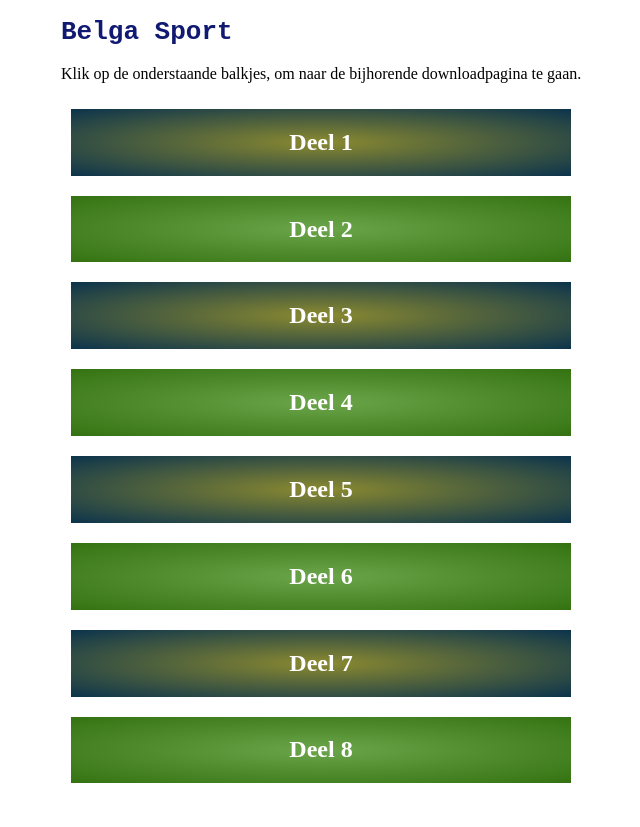
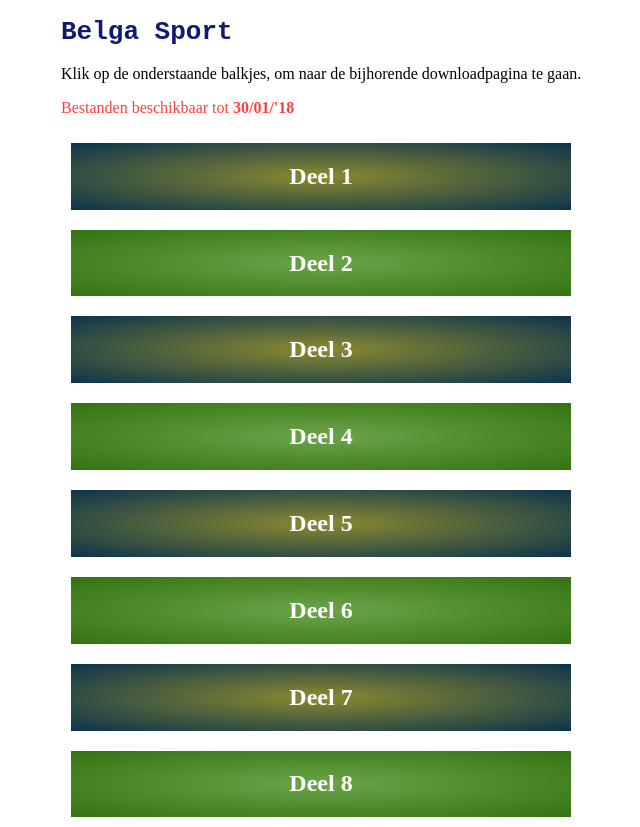
Before and after one commit to mahtavaa/mahtavaa.github.io, a plain HTML site: page Belga Sport.html in a window 1280 px wide. Shown: the whole page, without its empty margins (67-707 px from the left). Before the commit the page ends 800 px from the top, so only its background shows below. Drawn offline with Linux system fonts and the light colour scheme.

Commit message:
Add expiration warning

```diff
--- a/Belga Sport.html
+++ b/Belga Sport.html
@@ -53,11 +53,17 @@
 		.flex-item:hover {
 			opacity: 0.80;
 		}
+
+		p.expiration-warning {
+			color: red;
+			opacity: 0.75;
+		}
 	</style>
 </head>
 <body>
 <h1>Belga Sport</h1>
 <p>Klik op de onderstaande balkjes, om naar de bijhorende downloadpagina te gaan.</p>
+<p class="expiration-warning">Bestanden beschikbaar tot <strong>30/01/'18</strong></p>
 <div class="flex-box" id="flex-box">
 	<div class="flex-item">
 		<h2><a target="_blank" href="https://we.tl/FdrsnbLEbA">Deel 1</a></h2>
```
